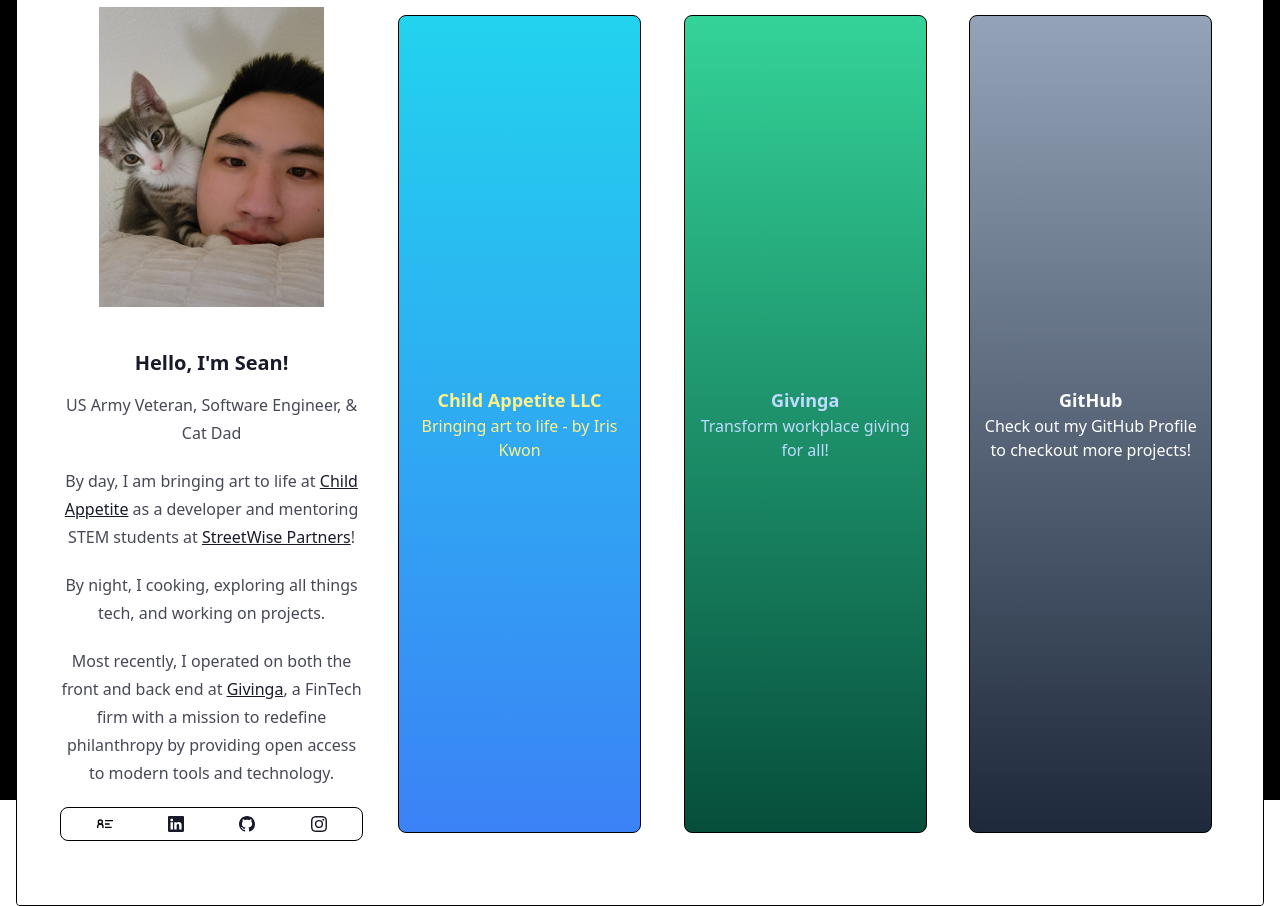
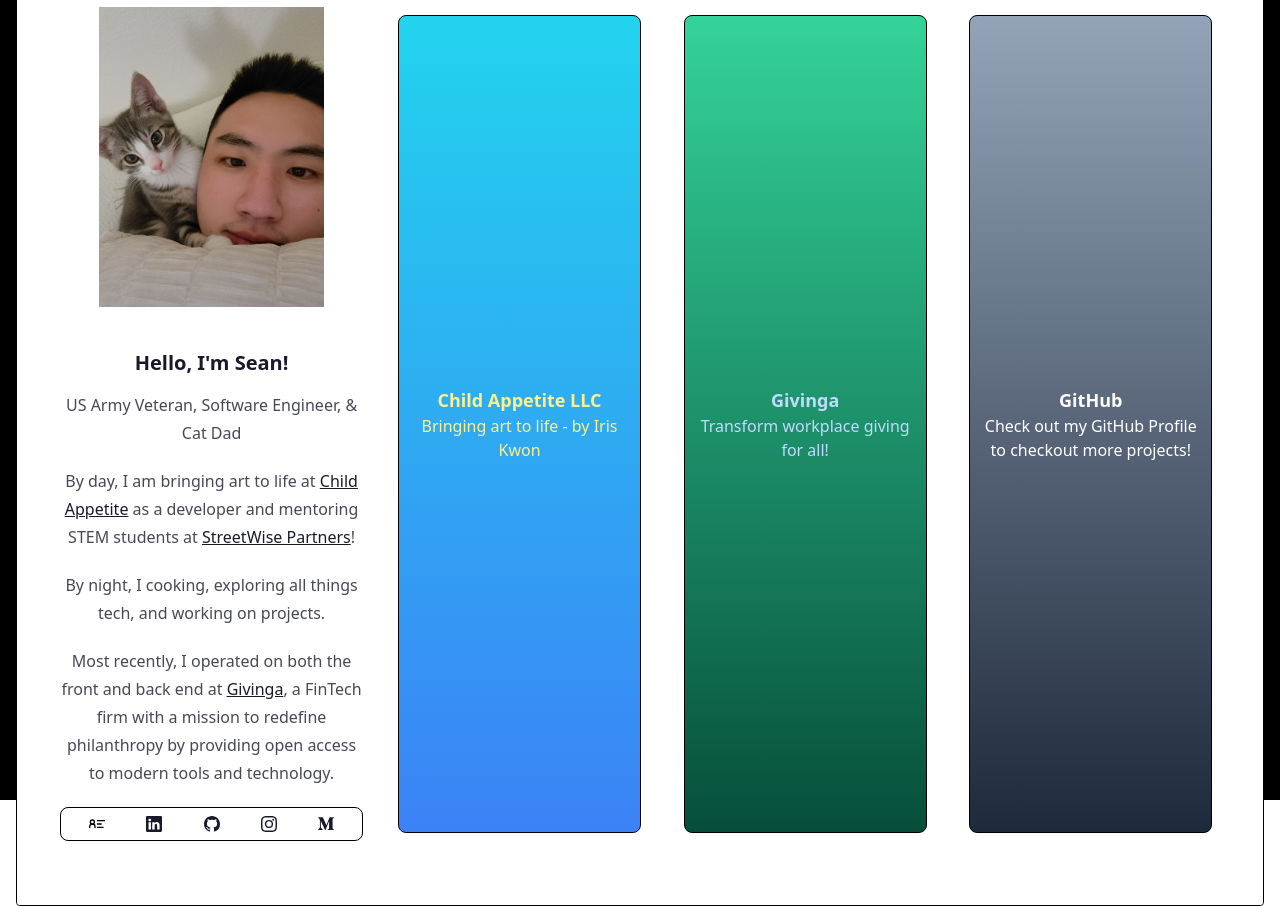
Before and after one commit to sean35mm/seangil-site, a Next.js app: page / in a window 1280 px wide. Built offline with nearby package versions, Linux system fonts and the light colour scheme.

Commit message:
added medium link

```diff
--- a/components/About.tsx
+++ b/components/About.tsx
@@ -4,7 +4,7 @@
 import photo from '../assets/photo-2.jpg';
 
 import { BsLinkedin, BsInstagram, BsGithub } from 'react-icons/bs';
-import { GrContactInfo } from 'react-icons/gr';
+import { GrContactInfo, GrMedium } from 'react-icons/gr';
 
 function About() {
 	return (
@@ -43,6 +43,9 @@
 				<a target='_blank' rel='noopener noreferrer' href='https://www.instagram.com/seantographer'>
 					<BsInstagram />
 				</a>
+				<a target='_blank' rel='noopener noreferrer' href='https://medium.com/@seanicus'>
+					<GrMedium />
+				</a>
 			</nav>
 		</div>
 	);
```
